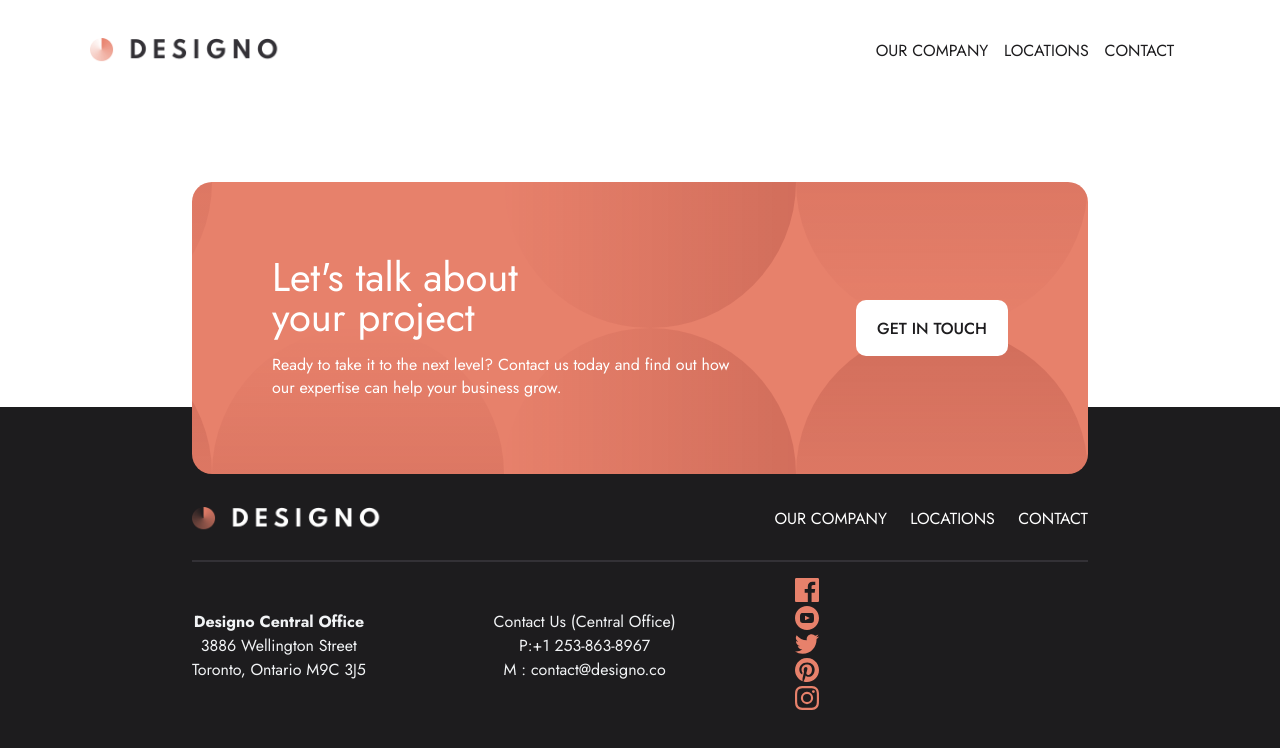
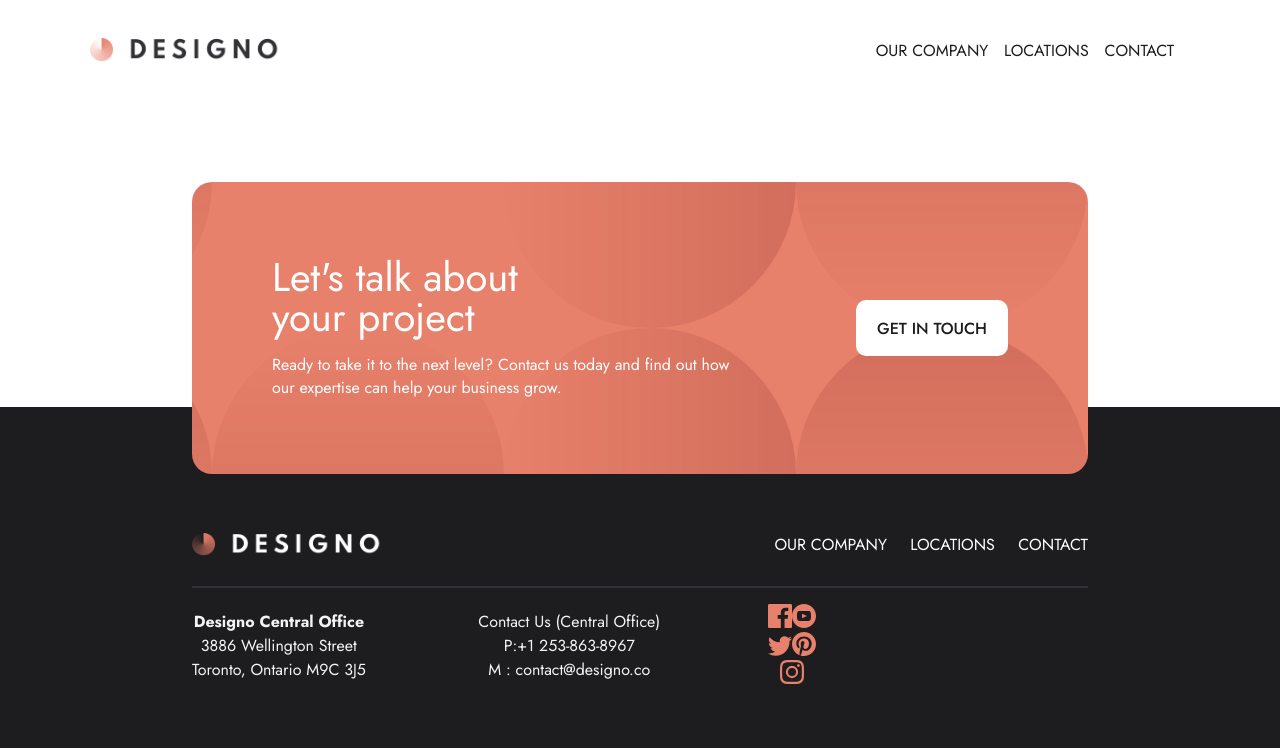
Before and after one commit to LeoLoureiro-code/Designo, an Angular app: page / in a window 1280 px wide. Shown: the top 748 px of the page. Built offline with nearby package versions, Linux system fonts and the light colour scheme.

Commit message:
add social media anchors

```diff
--- a/src/components/footer/footer.component.html
+++ b/src/components/footer/footer.component.html
@@ -41,21 +41,21 @@
                 </p>
             </div>
             <div class="social-media-div">
-                <div class="social-media-link">
-                    <img src="/assets/shared/desktop/icon-facebook.svg" alt="" class="social-media-img">
-                </div>
-                <div class="social-media-link">
-                    <img src="/assets/shared/desktop/icon-youtube.svg" alt="" class="social-media-img">
-                </div>
-                <div class="social-media-link">
-                    <img src="/assets/shared/desktop/icon-twitter.svg" alt="" class="social-media-img">
-                </div>
-                <div class="social-media-link">
-                    <img src="/assets/shared/desktop/icon-pinterest.svg" alt="" class="social-media-img">
-                </div>
-                <div class="social-media-link">
-                    <img src="/assets/shared/desktop/icon-instagram.svg" alt="" class="social-media-img">
-                </div>
+                <a class="social-media-link">
+                    <img src="/assets/shared/desktop/icon-facebook.svg" alt="Facebook icon" class="social-media-img">
+                </a>
+                <a class="social-media-link">
+                    <img src="/assets/shared/desktop/icon-youtube.svg" alt="Youtube icon" class="social-media-img">
+                </a>
+                <a class="social-media-link">
+                    <img src="/assets/shared/desktop/icon-twitter.svg" alt="Twitter icon" class="social-media-img">
+                </a>
+                <a class="social-media-link">
+                    <img src="/assets/shared/desktop/icon-pinterest.svg" alt="Pinterest icon" class="social-media-img">
+                </a>
+                <a class="social-media-link">
+                    <img src="/assets/shared/desktop/icon-instagram.svg" alt="Instagram icon" class="social-media-img">
+                </a>
             </div>
         </div>
     </div>
```
